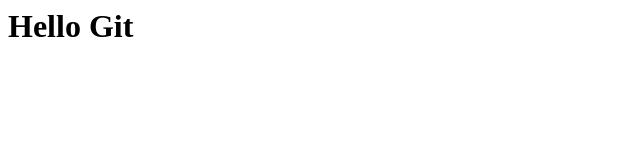
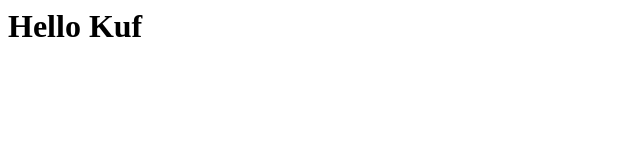
Before and after one commit to ra1kard/git-sample2, a plain HTML site: page index.html in a window 1280 px wide. Shown: the full height of the page, 0-640 px from the left. Drawn offline with Linux system fonts and the light colour scheme.

Commit message:
Wrong commit

```diff
--- a/index.html
+++ b/index.html
@@ -1 +1 @@
-<h1>Hello Git</h1>
+<h1>Hello Kuf</h1>
```
